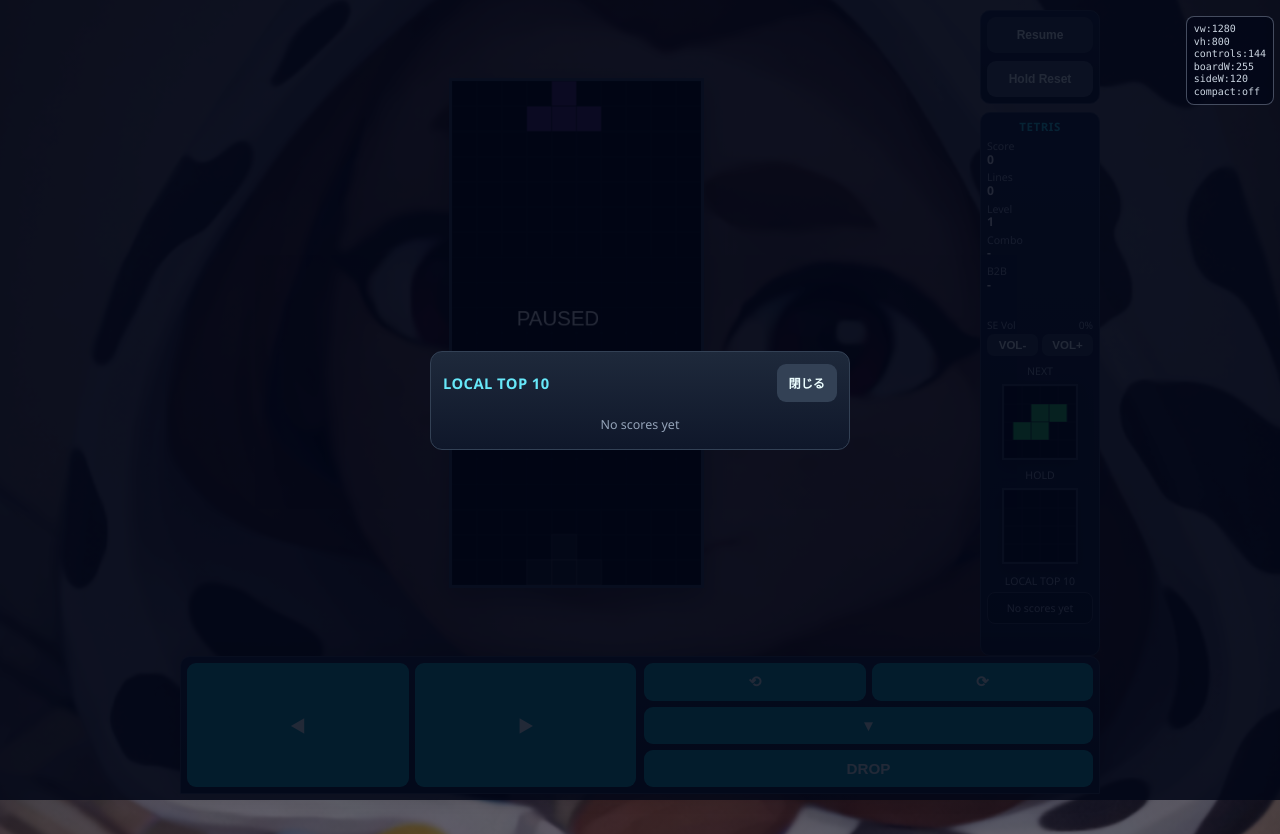
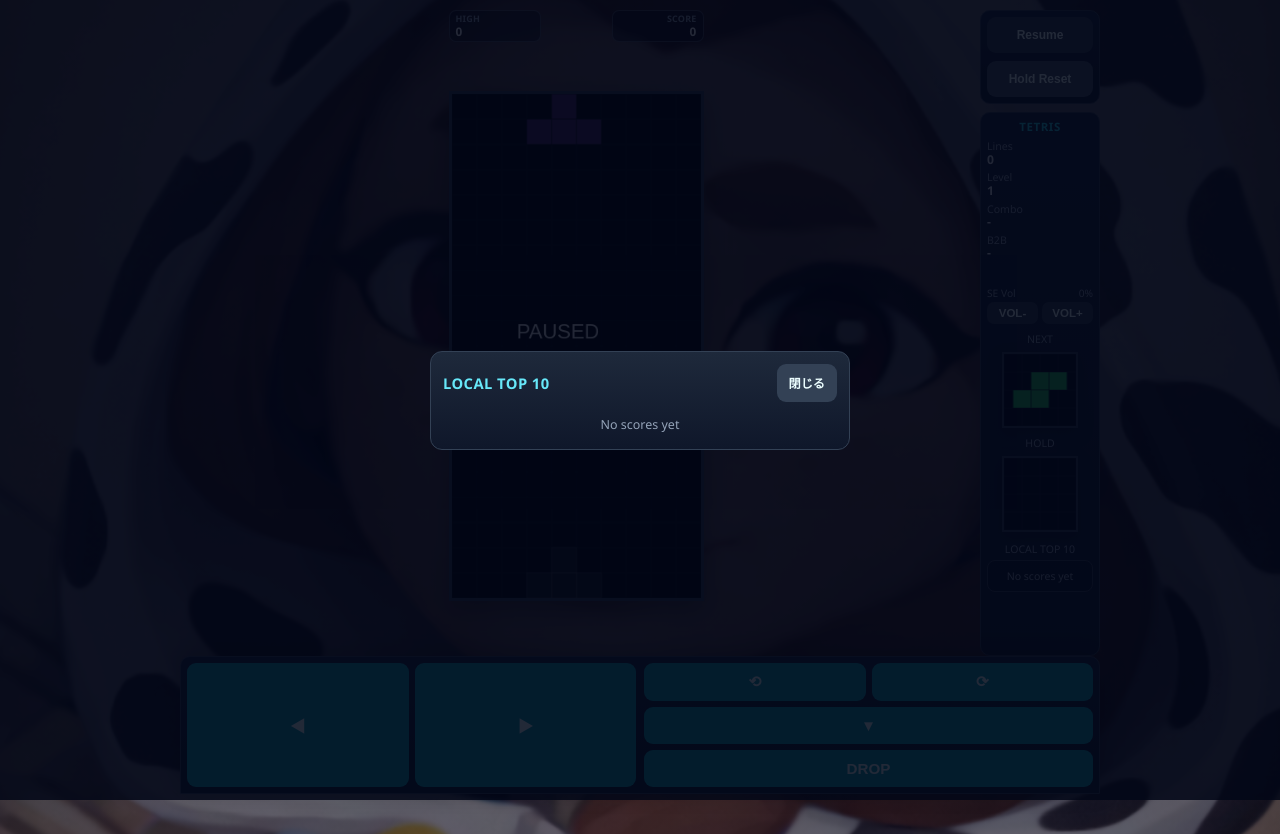
Before and after one commit to program-baby/tetris_mobile, a website: page index.html in a window 1280 px wide. Drawn offline with Linux system fonts and the light colour scheme.

Commit message:
Add board-top high/current score HUD and make debug HUD toggleable

```diff
--- a/index.html
+++ b/index.html
@@ -434,10 +434,54 @@
     .board-wrap {
       grid-column: 1;
       grid-row: 2;
+      position: relative;
       display: flex;
       justify-content: center;
       align-items: flex-end;
       min-height: 0;
+      padding-top: 26px;
+    }
+
+    .board-score-hud {
+      position: absolute;
+      top: 0;
+      width: var(--board-w);
+      max-width: 100%;
+      display: flex;
+      justify-content: space-between;
+      align-items: center;
+      pointer-events: none;
+      z-index: 3;
+      font-size: 0.68rem;
+      font-weight: 700;
+      letter-spacing: 0.02em;
+    }
+
+    .board-score-item {
+      display: grid;
+      gap: 1px;
+      background: rgba(2, 6, 23, 0.52);
+      border: 1px solid rgba(148, 163, 184, 0.38);
+      border-radius: 7px;
+      padding: 3px 6px;
+      min-width: 92px;
+    }
+
+    .board-score-item.right {
+      text-align: right;
+    }
+
+    .board-score-label {
+      color: #94a3b8;
+      font-size: 0.56rem;
+      line-height: 1.1;
+    }
+
+    .board-score-value {
+      color: #f8fafc;
+      font-variant-numeric: tabular-nums;
+      font-size: 0.74rem;
+      line-height: 1.1;
     }
 
     #game {
@@ -605,6 +649,7 @@
     }
 
     .debug-hud {
+      display: none;
       position: fixed;
       right: 6px;
       top: calc(6px + env(safe-area-inset-top));
@@ -620,6 +665,10 @@
       font-family: ui-monospace, SFMono-Regular, Menlo, monospace;
       white-space: pre;
     }
+
+    .debug-hud.is-visible {
+      display: block;
+    }
   </style>
 </head>
 <body>
@@ -631,13 +680,23 @@
       </aside>
 
       <div id="board" class="board-wrap">
+        <div class="board-score-hud" aria-label="Board score HUD">
+          <div class="board-score-item">
+            <span class="board-score-label">HIGH</span>
+            <span id="board-best-score" class="board-score-value">0</span>
+          </div>
+          <div class="board-score-item right">
+            <span class="board-score-label">SCORE</span>
+            <span id="board-current-score" class="board-score-value">0</span>
+          </div>
+        </div>
         <canvas id="game" width="300" height="600" aria-label="Tetris"></canvas>
       </div>
 
       <aside id="sidePanel" class="panel right-info">
         <h1 class="title">TETRIS</h1>
         <div class="stat-grid">
-          <div><span>Score</span><strong id="score">0</strong></div>
+          <div style="display:none;"><span>Score</span><strong id="score">0</strong></div>
           <div><span>Lines</span><strong id="lines">0</strong></div>
           <div><span>Level</span><strong id="level">1</strong></div>
           <div><span>Combo</span><strong id="combo">-</strong></div>
@@ -728,6 +787,7 @@
     const B2B_BONUS_RATE = 0.35;
     const COMBO_BONUS_STEP = 35;
     const COMBO_BONUS_MAX = 210;
+    const DEBUG_LAYOUT = false;
 
     const canvas = document.getElementById("game");
     const ctx = canvas.getContext("2d");
@@ -763,6 +823,8 @@
     const seVolumeValueEl = document.getElementById("se-volume-value");
     const seDownBtn = document.getElementById("se-down");
     const seUpBtn = document.getElementById("se-up");
+    const boardBestScoreEl = document.getElementById("board-best-score");
+    const boardCurrentScoreEl = document.getElementById("board-current-score");
 
     const restartBtn = document.getElementById("restart");
     const pauseBtn = document.getElementById("pause");
@@ -794,6 +856,10 @@
     let lastViewportW = 0;
     let lastViewportH = 0;
 
+    if (debugHudEl) {
+      debugHudEl.classList.toggle("is-visible", DEBUG_LAYOUT);
+    }
+
     const RANKING_KEY = "tetrisLocalTop10V1";
     const PLAYER_NAME_KEY = "tetrisPlayerNameV1";
 
@@ -894,7 +960,7 @@
       const sidePanelW = Math.max(compactSide ? 78 : 84, Math.min(120, Math.floor((appRect.width - boardW - colGap - 8))));
       document.documentElement.style.setProperty("--side-panel-w", `${sidePanelW}px`);
 
-      if (debugHudEl) {
+      if (DEBUG_LAYOUT && debugHudEl) {
         debugHudEl.textContent =
           `vw:${vw}\n` +
           `vh:${vh}\n` +
@@ -968,8 +1034,10 @@
       const best = getBestEntry(list);
       if (!best) {
         rankingTickerEl.innerHTML = `<div class="ranking-empty">No scores yet</div>`;
+        boardBestScoreEl.textContent = "0";
         return;
       }
+      boardBestScoreEl.textContent = String(best.score);
       rankingTickerEl.innerHTML = `
         <div class="best-label">BEST SCORE</div>
         <div class="best-value">${best.score}</div>
@@ -1521,6 +1589,7 @@
 
     function updateHUD(state) {
       scoreEl.textContent = state.score;
+      boardCurrentScoreEl.textContent = String(state.score);
       linesEl.textContent = state.lines;
       levelEl.textContent = state.level;
       comboEl.textContent = state.combo > 0 ? `x${state.combo + 1}` : "-";
```
Also changed, not shown: tetris.html (+71 -2 lines), tetris_mobile.html (+71 -2 lines).
